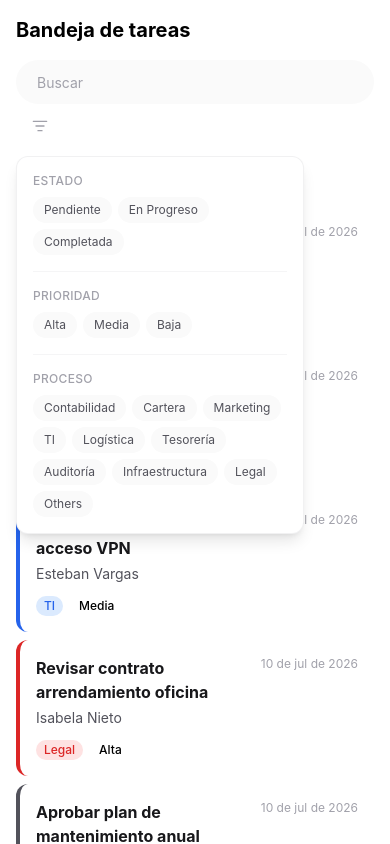
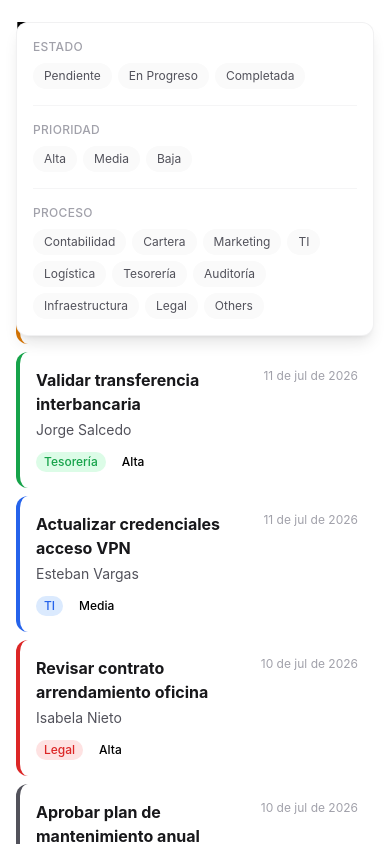
Before and after one commit to SrFlesky/bandeja-tareas, a React (Vite) app: page / in a window 390 px wide. Both pictures are taken after a click on the button 40 px from the left and 126 px from the top of the page. Shown: the top 844 px of the page. Built offline with nearby package versions, Linux system fonts and the light colour scheme.

Commit message:
style(FilterBar): fixed position on top in mobile

```diff
--- a/src/features/tasks/components/FilterBar/FilterBar.jsx
+++ b/src/features/tasks/components/FilterBar/FilterBar.jsx
@@ -43,8 +43,10 @@ function FilterBar({ filters, toggleFilter }) {
       {isOpen && (
         <div
           className="
-            absolute top-full mt-2 left-0 z-20
-            w-72 max-h-96 overflow-y-auto
+            fixed inset-x-4 top-1/2 -translate-y-100 z-20
+            md:absolute md:inset-x-auto md:top-full md:translate-y-0 md:right-0 md:mt-2
+            max-h-96 overflow-y-auto
+            w-auto md:w-72
             bg-white rounded-card border border-ink-muted/15
             shadow-lg p-4
           "
```
